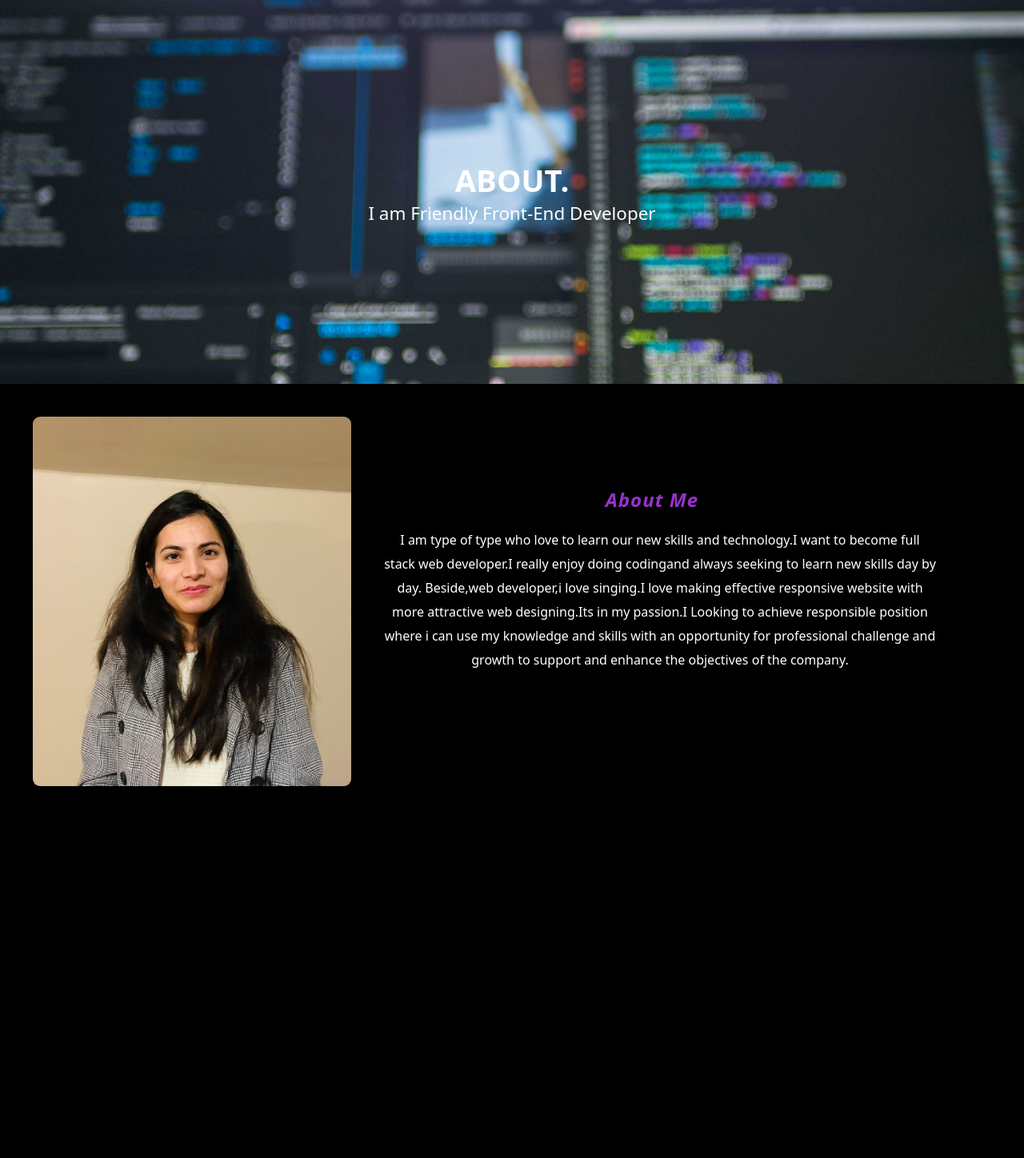
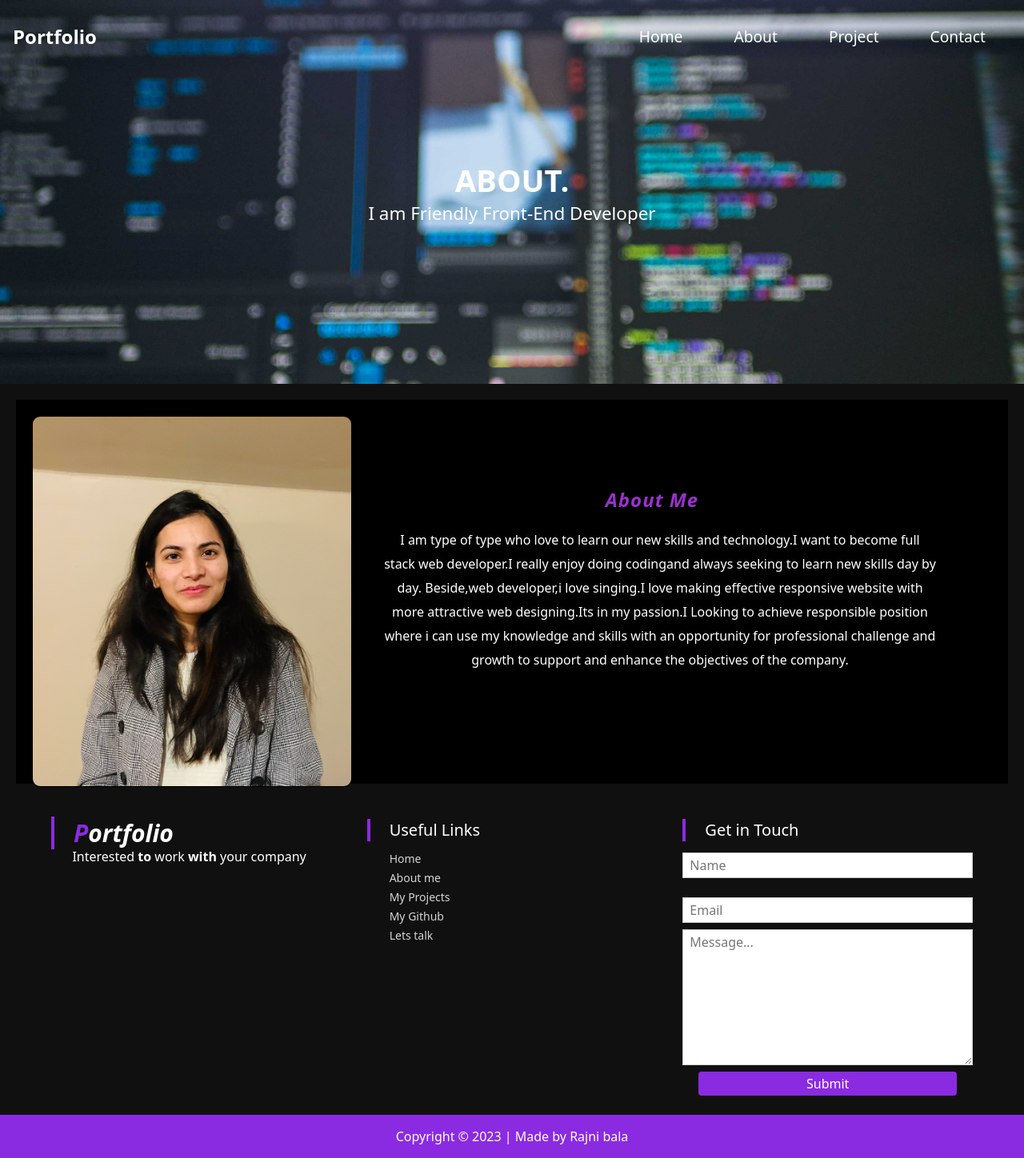
Before and after one commit to rbala16/my-portfolio-website_rb, a React (Create React App) app: page /about in a window 1280 px wide. Shown: the whole page at 80% size. Before the commit the page ends 1000 px from the top, so only its background shows below. Built offline with nearby package versions, Linux system fonts and the light colour scheme.

Commit message:
Contact page finished

```diff
--- a/src/index.css
+++ b/src/index.css
@@ -8,7 +8,8 @@
 }
 
 body{
-  background: #000;
+  background: #111010;
+
 
 }
 
--- a/src/routes/About.js
+++ b/src/routes/About.js
@@ -1,10 +1,15 @@
 import React from 'react'
 import Aboutpage from '../components/about/About';
+import Navigation from '../components/navigation/Navigation';
+import Footer from '../components/footer/Footer';
 
 const About = () => {
   return (
     <div>
+
+      <Navigation/>
       <Aboutpage/>
+      <Footer/>
     </div>
   )
 }
--- a/src/routes/Contact.js
+++ b/src/routes/Contact.js
@@ -1,12 +1,17 @@
 import React from 'react'
 import Contactpage from '../components/contact/Contact';
 import HeaderImg from '../components/headerImg/headerImg';
+import Footer from '../components/footer/Footer';
+import Navigation from '../components/navigation/Navigation';
 
 const Contact = () => {
   return (
     <div>
+      <Navigation/>
     <HeaderImg heading ='Contact me.' text='Thankyou for visiting My Portfolio'/>
+
       <Contactpage/>
+      <Footer/>
     </div>
   )
 }
--- a/src/routes/Project.js
+++ b/src/routes/Project.js
@@ -1,10 +1,14 @@
 import React from 'react'
 import Projectpage from '../components/project/Project';
+import Footer from '../components/footer/Footer';
+import Navigation from '../components/navigation/Navigation';
 
 const Project = () => {
   return (
     <div>
+      <Navigation/>
       <Projectpage/>
+      <Footer/>
     </div>
   )
 }
```
